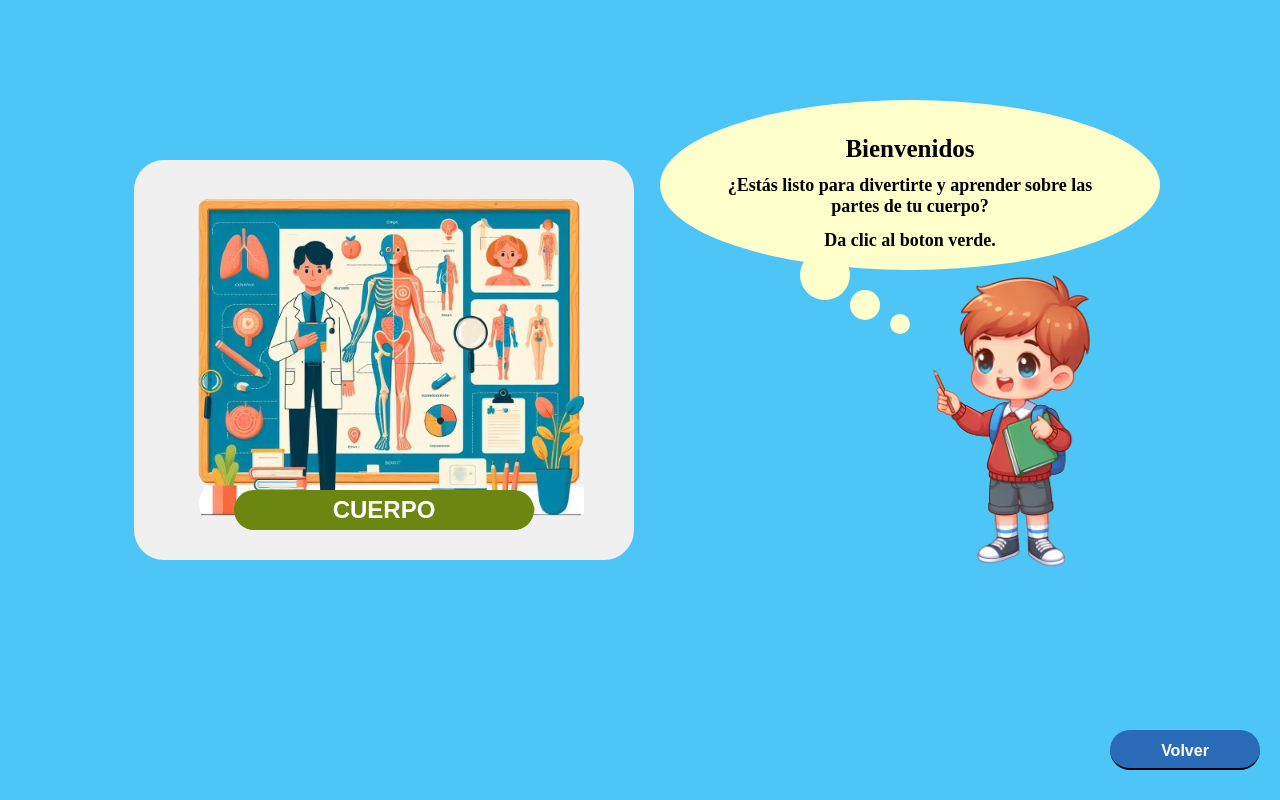
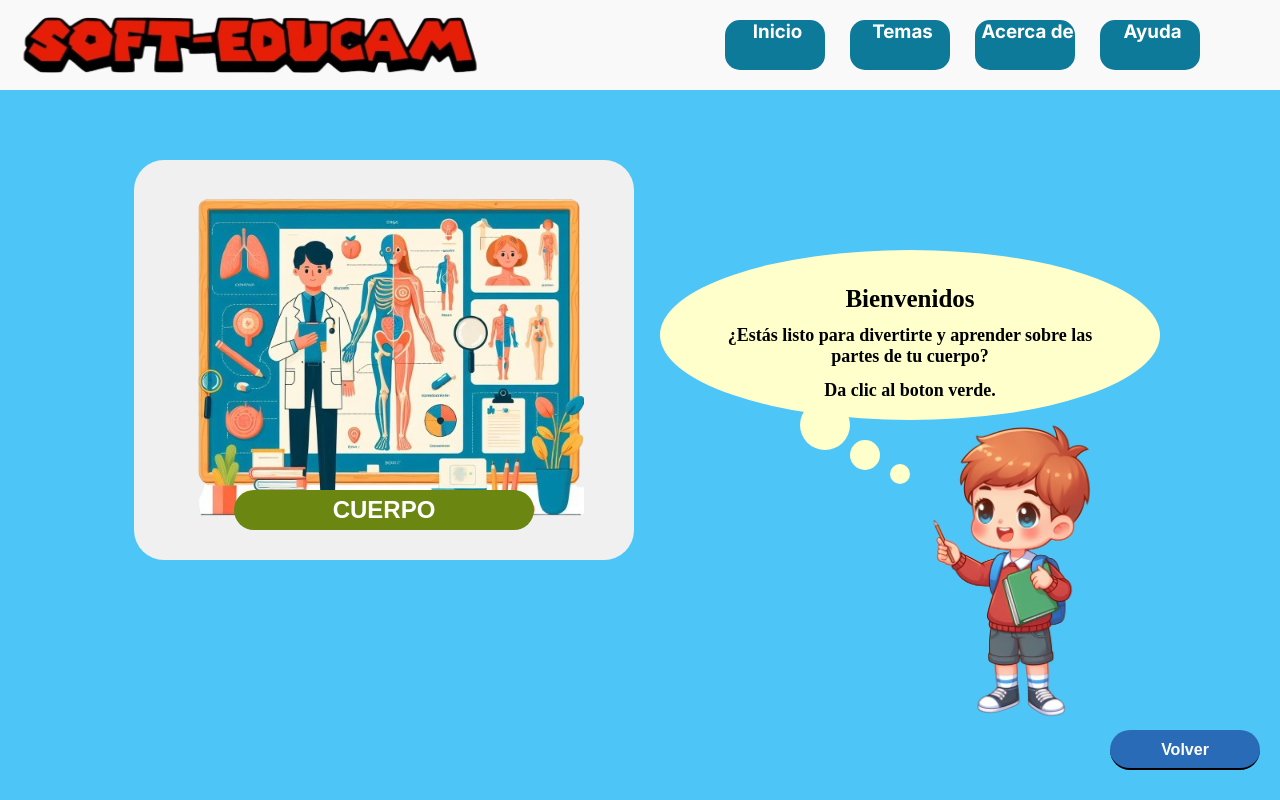
Before and after one commit to 1saac27/SOFTEDUCAM-DI, a plain HTML site: page Cuerpo/inicioCuerpo.html in a window 1280 px wide. Drawn offline with Linux system fonts and the light colour scheme.

Commit message:
Guardando cambios locales en inicioCuerpo.html

```diff
--- a/Cuerpo/inicioCuerpo.html
+++ b/Cuerpo/inicioCuerpo.html
@@ -7,10 +7,16 @@
     <script src="../librerias/librerias.html"></script>
     <link rel="stylesheet" type="" href="../css/styles.css">
     <link rel="stylesheet" type="" href="../css/cssCuerpo.css">
+    <link rel="stylesheet" type="" href="../css/Indexnav.css">
     <title>El Cuerpo</title>
 </head>
 
 <body>
+    <!-- NAVBAR -->
+    <header>
+        <object type="text/html" data="../navbar.html" class="navbar-object"></object>
+    </header>
+
     <!-- Cuadro -->
     <div id="miCuadro">
         <!-- Botón dentro del cuadro -->
```
